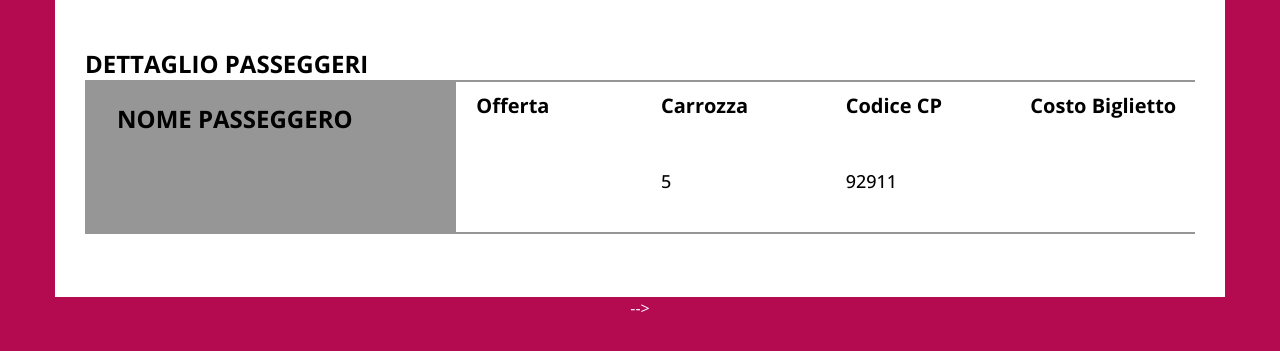
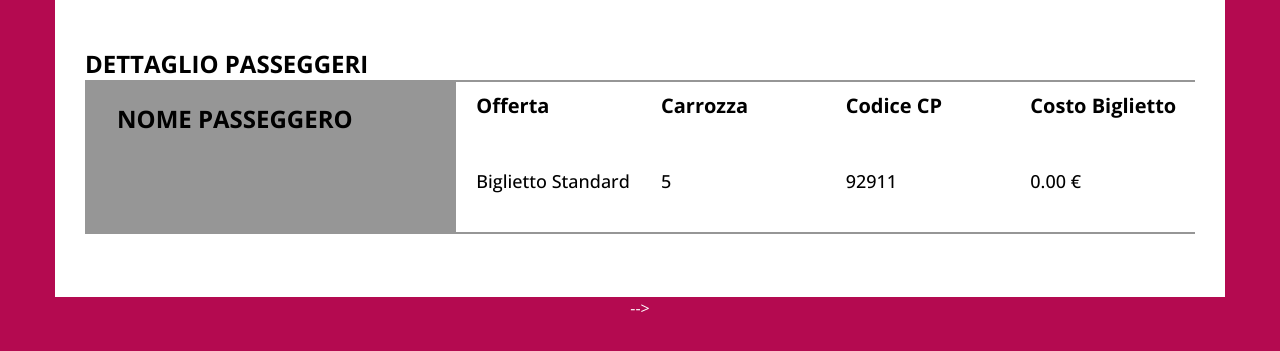
Before and after one commit to FabioVasi/js-biglietto-treno-form, a plain HTML site: page index.html in a window 1280 px wide. Both pictures are taken after a click on the button "GENERA". Shown: the part 553-904 px from the top of the page. Drawn offline with nearby package versions, Linux system fonts and the light colour scheme.

Commit message:
add ticket element and graphic end es

```diff
--- a/asset/js/main.js
+++ b/asset/js/main.js
@@ -46,4 +46,18 @@ document.getElementById('generate').addEventListener("click", function() {
     }
     console.log(ticketPrice.toFixed(2) + ' €');
 
+    const passengerElement = document.getElementById('passenger');
+    console.log(passengerElement);
+
+    passengerElement.innerHTML = userName;
+
+    const saleElement = document.getElementById('sale');
+    console.log(saleElement);
+
+    saleElement.innerHTML = 'Biglietto Standard';
+
+    const costsElement = document.getElementById('costs');
+    console.log(costsElement);
+
+    costsElement.innerHTML = ticketPrice.toFixed(2) + ' €';
 });
--- a/index.html
+++ b/index.html
@@ -65,7 +65,7 @@
                     <h6>
                         Offerta
                     </h6>
-                    <p>
+                    <p id="sale">
 
                     </p>
                 </div>
@@ -95,7 +95,7 @@
                     <h6>
                         Costo Biglietto
                     </h6>
-                    <p>
+                    <p id="costs">
 
                     </p>
                 </div>
```
